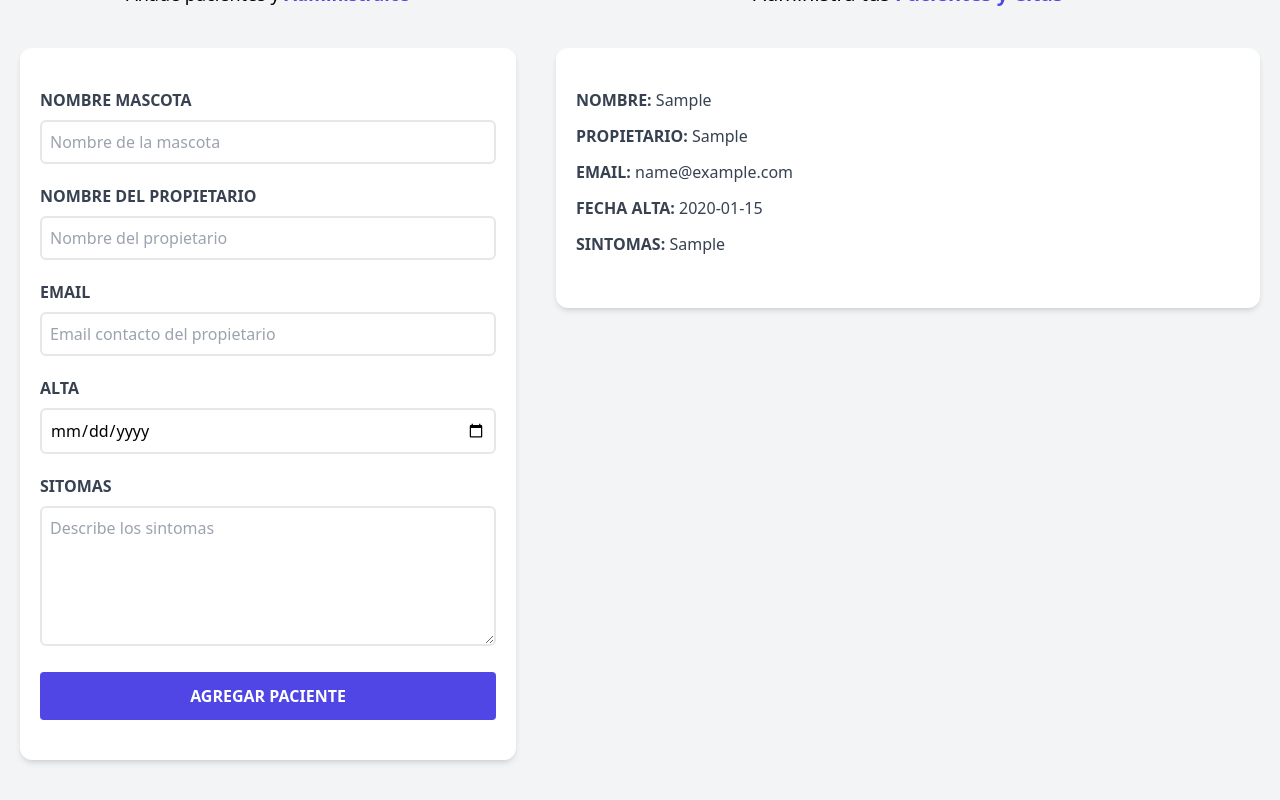
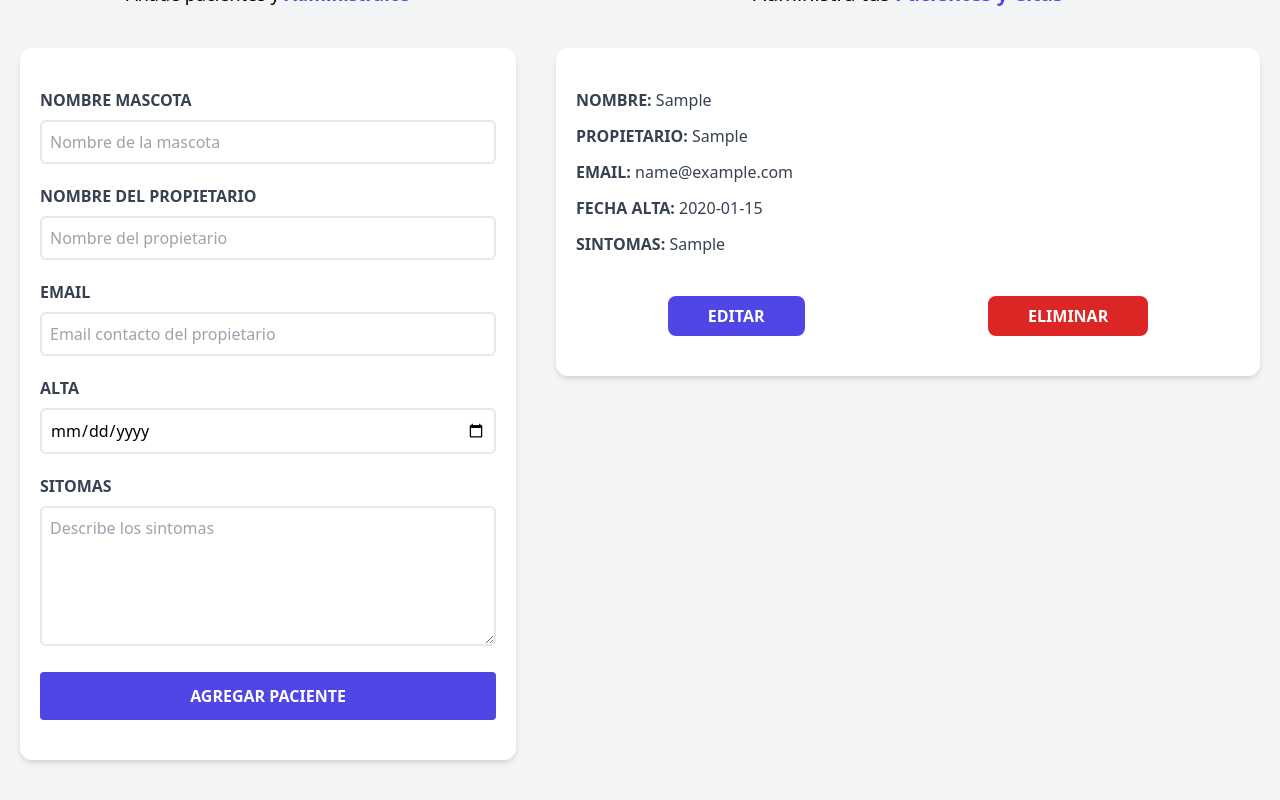
Before and after one commit to Racknar0/REACT-Citas-Veterinaria, a React (Vite) app: page / in a window 1280 px wide. Both pictures are taken after typing "Sample", "Sample", "name@example.com", "2020-01-15", "Sample" into the empty fields and a click on the input "agregar paciente". Shown: the part 236-1036 px from the top of the page. Built offline with nearby package versions, Linux system fonts and the light colour scheme.

Commit message:
Añadir botones eliminar y editar

```diff
--- a/src/components/Paciente.jsx
+++ b/src/components/Paciente.jsx
@@ -11,6 +11,10 @@
               <p className="font-bold mb-3 text-gray-700 uppercase">Email:{' '}<span className="font-normal normal-case">{email}</span></p>
               <p className="font-bold mb-3 text-gray-700 uppercase">Fecha alta:{' '}<span className="font-normal normal-case">{fecha}</span></p>
               <p className="font-bold mb-3 text-gray-700 uppercase">Sintomas:{' '}<span className="font-normal normal-case">{sintomas}</span></p>
+              <div className="flex justify-around mt-10">
+                <button type='button' className="py-2 px-10 bg-indigo-600 hover:bg-indigo-700 text-white font-bold uppercase rounded-lg">Editar</button>
+                <button type='button' className="py-2 px-10 bg-red-600 hover:bg-red-700 text-white font-bold uppercase rounded-lg">Eliminar</button>
+              </div>
     </div>
   )
 }
```
